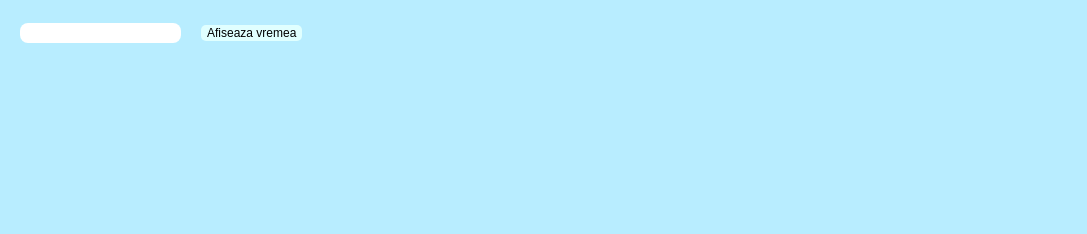
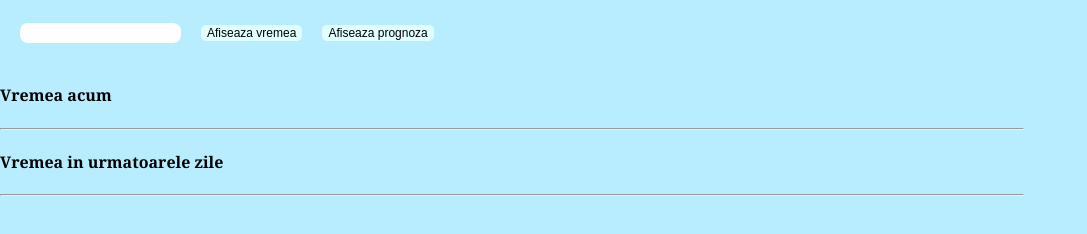
Before and after one commit to elisadavid03/My-Weather-App, a plain HTML site: page index.html in a window 1280 px wide. Shown: the whole page, without its empty margins (0-1087 px from the left). Drawn offline with Linux system fonts and the light colour scheme.

Commit message:
feat: update html

```diff
--- a/index.html
+++ b/index.html
@@ -3,18 +3,34 @@
 <head>
     <meta charset="UTF-8">
     <meta name="viewport" content="width=device-width, initial-scale=1.0">
-    <title>Document</title>
+    <title>My Weather App</title>
     <link rel="stylesheet" href="style.css">
 </head>
 <body>
+
+<!-- Container with label, input and buttons -->
     <div class="container">
         <div>
             <label for="city">City</label>
             <input type="text" id="city">
         </div>
         <div><button id="show-weather">Afiseaza vremea</button></div>
-        <div id="weather-container"></div>
+        <div><button id="show-forecast">Afiseaza prognoza</button></div>
     </div>
+
+<!-- Container with the weather now -->
+<div>
+    <h4>Vremea acum</h4>
+    <hr>
+    <div id="weather-container"></div>
+</div>
+
+<!-- Container with the forecast -->
+<div>
+<h4>Vremea in urmatoarele zile</h4>
+<hr>
+<div id = "forecast-container"></div>
+</div>
 
     <script src="app.js"></script>
 </body>
```
